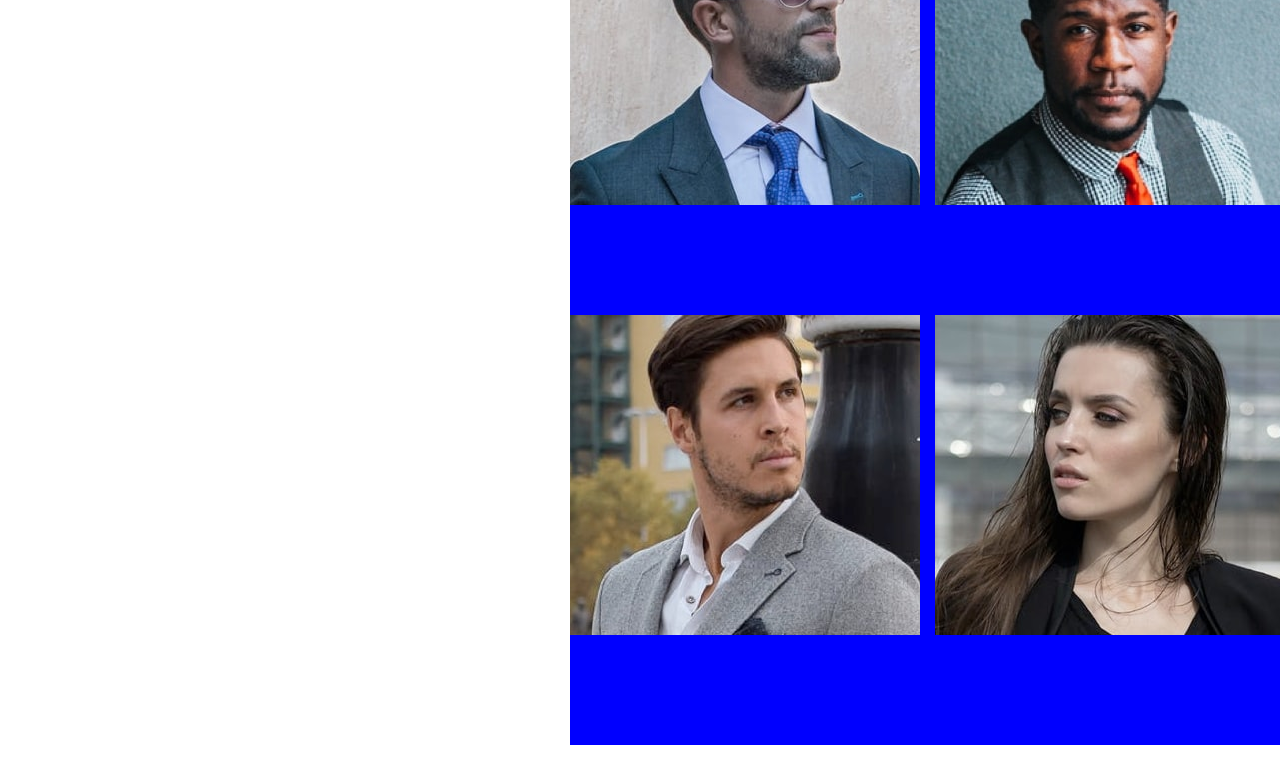
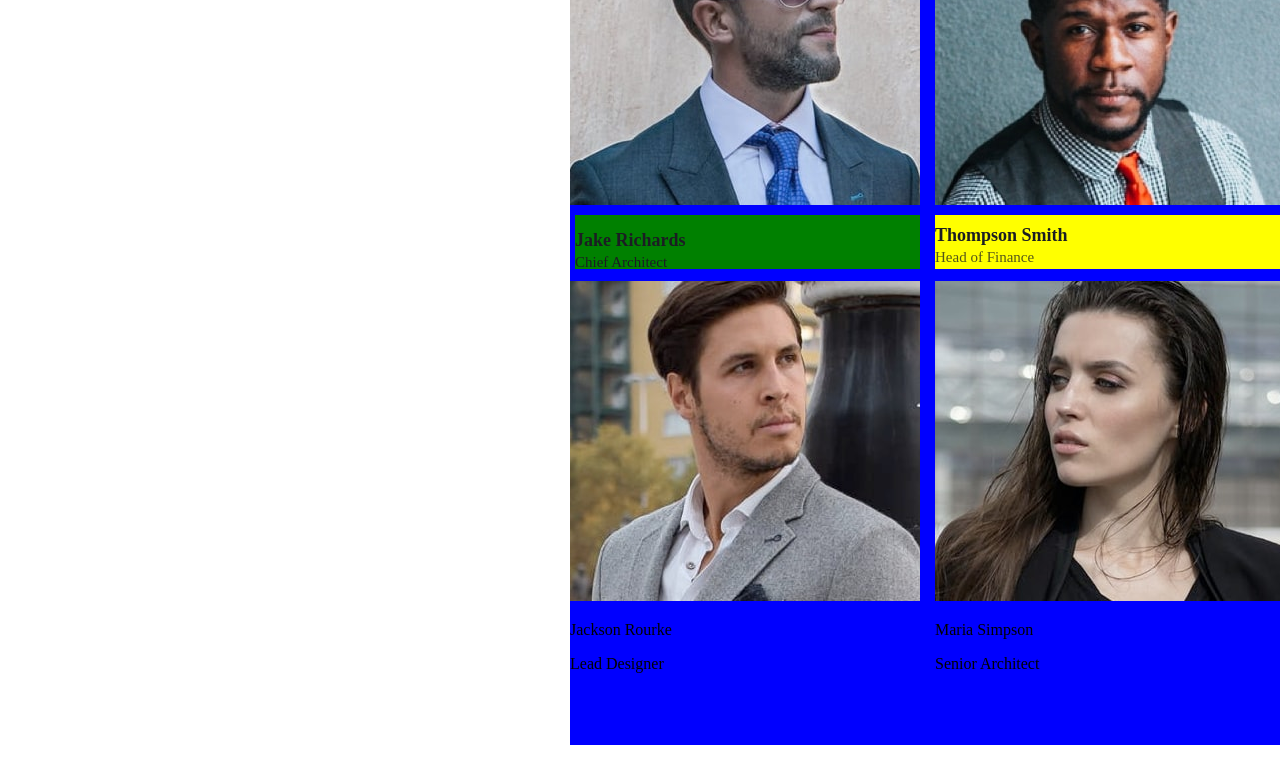
Before and after one commit to Nicholas-Vandyck/arch-studio, a plain HTML site: page component/about.html in a window 1280 px wide. Shown: the part 1955-2738 px from the top of the page. Drawn offline with Linux system fonts and the light colour scheme.

Commit message:
additional html frame work and css styles

```diff
--- a/component/about.html
+++ b/component/about.html
@@ -5,7 +5,7 @@
   <meta name="viewport" content="width=device-width, initial-scale=1.0">
 
   <link rel="icon" type="image/png" sizes="32x32" href="./assets/favicon-32x32.png">
-  <link rel="stylesheet" href="./style.css">
+  <link rel="stylesheet" href="style.css">
 
   <title>Frontend Mentor | Arch Studio Website Challenge</title>
 </head>
@@ -54,27 +54,36 @@
 
       </div>
       <div class="leaders">
-        <label> The Leaders </label>
+        <label> The <br> Leaders </label>
       </div>
     </div>
     <div class="leadersimage">
       <div class="image1">
       <img src="./assets/about/desktop/avatar-jake.jpg" alt="">
+      <div class="imagetext1">
+      <p> Jake Richards</p> <span> Chief Architect</span>
+    </div>
     </div>
       <div class="image2">
         <img src="./assets/about/desktop/avatar-thompson.jpg" alt="">
+        <div class="imagetext2">
+        <p> Thompson Smith</p> <span> Head of Finance </span>
+      </div>
       </div>
       <div class="image3">
          <img src="./assets/about/desktop/avatar-jackson.jpg" alt="">
+         <div class="imagetext3">
+         <p> Jackson Rourke </p> <span> Lead Designer </span>
+         </div>
       </div>
       <div class="image4">
         <img src="./assets/about/desktop/avatar-maria.jpg" alt="">
+         <div class="imagetext4">
+        <p> Maria Simpson </p> <span> Senior Architect </span>
+      </div>
       </div>
     </div>
     </div>
-
-
-
 
 
 
--- a/component/style.css
+++ b/component/style.css
@@ -268,5 +268,61 @@ font-size: 56px;
 line-height: 56px;
 letter-spacing: -2px;
 color: #1B1D23;
+ }
+ .imagetext1 {
+    position: absolute;
+    width: 345px;
+    height: 54px;
+    left: 5px;
+    top: 330px;
+    background-color: green;
+ }
+ .image1 p {
+    position: absolute;
+    height: 25px;
+    font-weight: 700;
+    font-size: 18px;
+    line-height: 25px;
+    color: #1B1D23;
+    top:-5px;
 
  }
+ .image1 span {
+    position: absolute;
+height: 25px;
+font-weight: 500;
+font-size: 15px;
+line-height: 25px;
+color: #1B1D23;
+top: 35px;
+ }
+ .imagetext2 {
+    position: absolute;
+width: 350px;
+height: 54px;
+left: px;
+top: 330px;
+background-color: yellow;
+ }
+ .image2 p {
+
+    position: absolute;
+    height: 25px;
+    font-weight: 700;
+    font-size: 18px;
+    line-height: 25px;
+    color: #1B1D23;
+    top:-10px;
+ }
+.image2 span  {
+
+    position: absolute;
+height: 25px;
+font-weight: 500;
+font-size: 15px;
+line-height: 25px;
+color: #1B1D23;
+opacity: 0.75;
+top:30px;
+
+}
```
